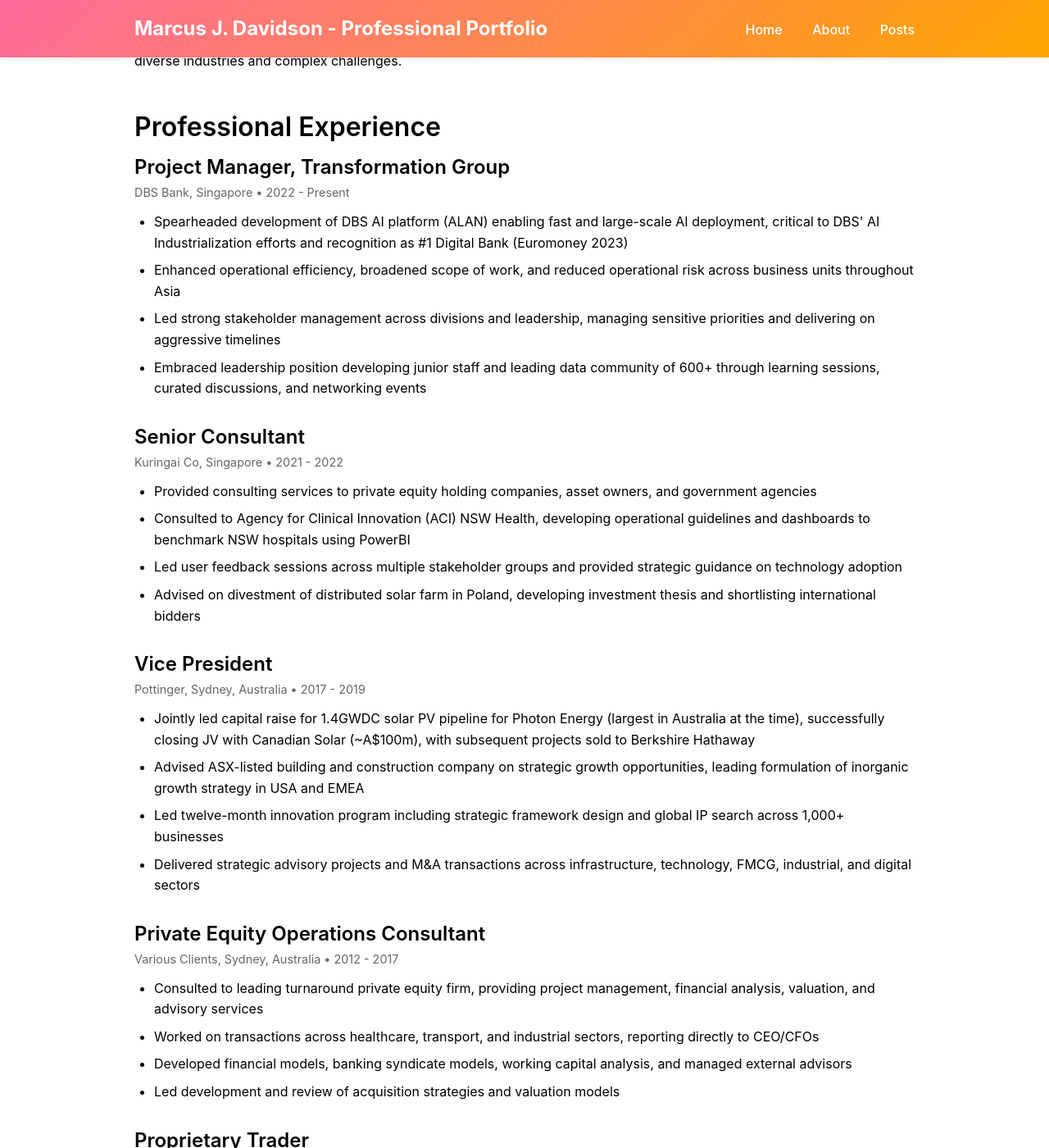
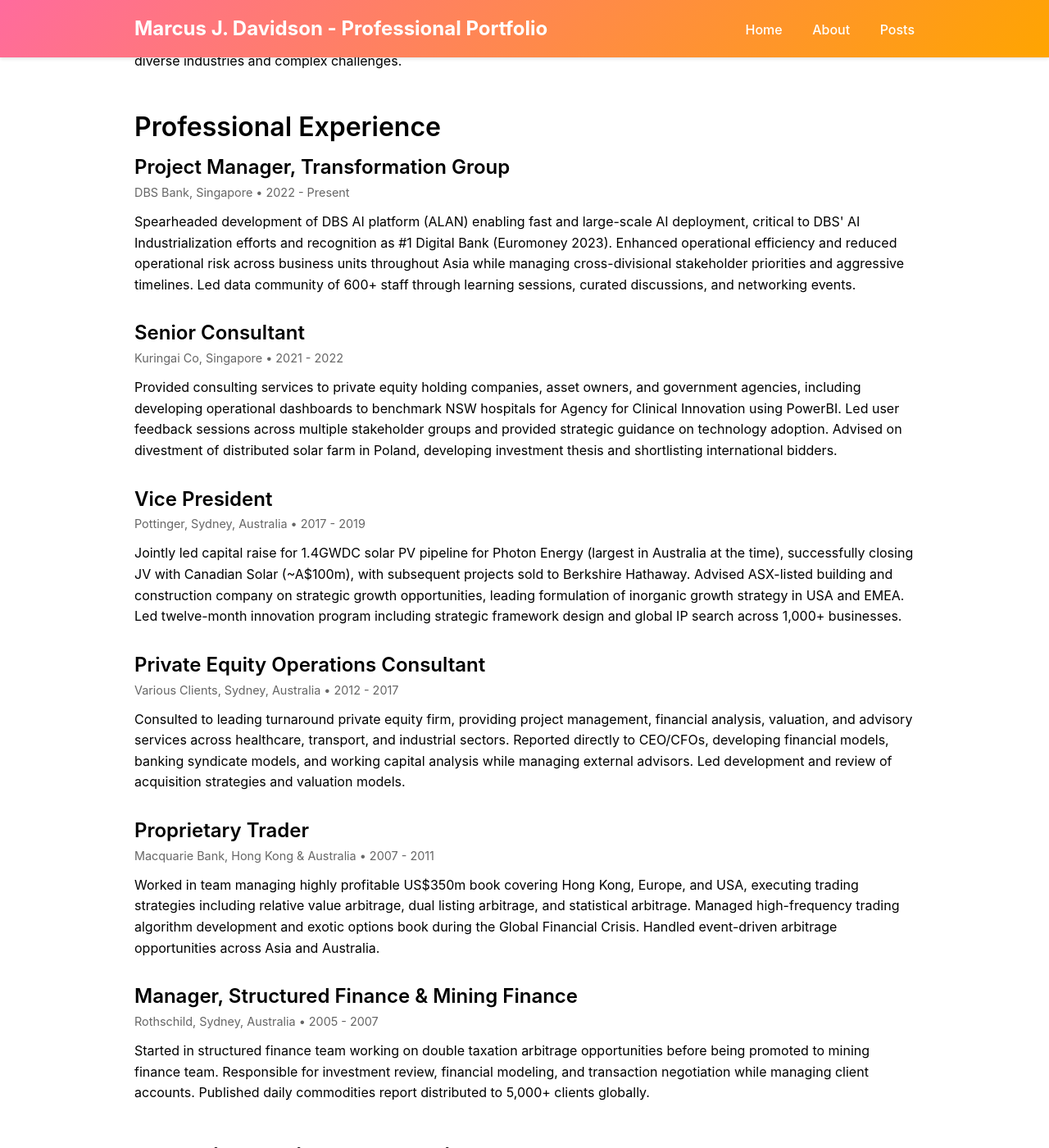
Before and after one commit to mdav43/mdav43.github.io, a Jekyll site: the page built from about.md, in a window 1280 px wide and 1400 px high, scrolled down 269 px. Shown: the whole window at 82% size. Built offline with Jekyll 4.4.1, drawn with Linux system fonts in a browser that asks for light colours; some of the changed text lies outside the part shown.

Commit message:
Condense experience descriptions and remove education section
Co-authored-by: mdav43 <3327386+mdav43@users.noreply.github.com>

```diff
--- a/about.md
+++ b/about.md
@@ -23,66 +23,37 @@ permalink: /about/
     <div class="experience-item">
       <h3>Project Manager, Transformation Group</h3>
       <p class="company-period">DBS Bank, Singapore • 2022 - Present</p>
-      <ul>
-        <li>Spearheaded development of DBS AI platform (ALAN) enabling fast and large-scale AI deployment, critical to DBS' AI Industrialization efforts and recognition as #1 Digital Bank (Euromoney 2023)</li>
-        <li>Enhanced operational efficiency, broadened scope of work, and reduced operational risk across business units throughout Asia</li>
-        <li>Led strong stakeholder management across divisions and leadership, managing sensitive priorities and delivering on aggressive timelines</li>
-        <li>Embraced leadership position developing junior staff and leading data community of 600+ through learning sessions, curated discussions, and networking events</li>
-      </ul>
+      <p>Spearheaded development of DBS AI platform (ALAN) enabling fast and large-scale AI deployment, critical to DBS' AI Industrialization efforts and recognition as #1 Digital Bank (Euromoney 2023). Enhanced operational efficiency and reduced operational risk across business units throughout Asia while managing cross-divisional stakeholder priorities and aggressive timelines. Led data community of 600+ staff through learning sessions, curated discussions, and networking events.</p>
     </div>
 
     <div class="experience-item">
       <h3>Senior Consultant</h3>
       <p class="company-period">Kuringai Co, Singapore • 2021 - 2022</p>
-      <ul>
-        <li>Provided consulting services to private equity holding companies, asset owners, and government agencies</li>
-        <li>Consulted to Agency for Clinical Innovation (ACI) NSW Health, developing operational guidelines and dashboards to benchmark NSW hospitals using PowerBI</li>
-        <li>Led user feedback sessions across multiple stakeholder groups and provided strategic guidance on technology adoption</li>
-        <li>Advised on divestment of distributed solar farm in Poland, developing investment thesis and shortlisting international bidders</li>
-      </ul>
+      <p>Provided consulting services to private equity holding companies, asset owners, and government agencies, including developing operational dashboards to benchmark NSW hospitals for Agency for Clinical Innovation using PowerBI. Led user feedback sessions across multiple stakeholder groups and provided strategic guidance on technology adoption. Advised on divestment of distributed solar farm in Poland, developing investment thesis and shortlisting international bidders.</p>
     </div>
 
     <div class="experience-item">
       <h3>Vice President</h3>
       <p class="company-period">Pottinger, Sydney, Australia • 2017 - 2019</p>
-      <ul>
-        <li>Jointly led capital raise for 1.4GWDC solar PV pipeline for Photon Energy (largest in Australia at the time), successfully closing JV with Canadian Solar (~A$100m), with subsequent projects sold to Berkshire Hathaway</li>
-        <li>Advised ASX-listed building and construction company on strategic growth opportunities, leading formulation of inorganic growth strategy in USA and EMEA</li>
-        <li>Led twelve-month innovation program including strategic framework design and global IP search across 1,000+ businesses</li>
-        <li>Delivered strategic advisory projects and M&A transactions across infrastructure, technology, FMCG, industrial, and digital sectors</li>
-      </ul>
+      <p>Jointly led capital raise for 1.4GWDC solar PV pipeline for Photon Energy (largest in Australia at the time), successfully closing JV with Canadian Solar (~A$100m), with subsequent projects sold to Berkshire Hathaway. Advised ASX-listed building and construction company on strategic growth opportunities, leading formulation of inorganic growth strategy in USA and EMEA. Led twelve-month innovation program including strategic framework design and global IP search across 1,000+ businesses.</p>
     </div>
 
     <div class="experience-item">
       <h3>Private Equity Operations Consultant</h3>
       <p class="company-period">Various Clients, Sydney, Australia • 2012 - 2017</p>
-      <ul>
-        <li>Consulted to leading turnaround private equity firm, providing project management, financial analysis, valuation, and advisory services</li>
-        <li>Worked on transactions across healthcare, transport, and industrial sectors, reporting directly to CEO/CFOs</li>
-        <li>Developed financial models, banking syndicate models, working capital analysis, and managed external advisors</li>
-        <li>Led development and review of acquisition strategies and valuation models</li>
-      </ul>
+      <p>Consulted to leading turnaround private equity firm, providing project management, financial analysis, valuation, and advisory services across healthcare, transport, and industrial sectors. Reported directly to CEO/CFOs, developing financial models, banking syndicate models, and working capital analysis while managing external advisors. Led development and review of acquisition strategies and valuation models.</p>
     </div>
 
     <div class="experience-item">
       <h3>Proprietary Trader</h3>
       <p class="company-period">Macquarie Bank, Hong Kong & Australia • 2007 - 2011</p>
-      <ul>
-        <li>Worked in team managing highly profitable US$350m book covering Hong Kong, Europe, and USA</li>
-        <li>Executed trading strategies including relative value arbitrage, dual listing arbitrage, and statistical arbitrage</li>
-        <li>Managed high-frequency trading algorithm development and exotic options book during the Global Financial Crisis</li>
-        <li>Handled event-driven arbitrage opportunities across Asia and Australia</li>
-      </ul>
+      <p>Worked in team managing highly profitable US$350m book covering Hong Kong, Europe, and USA, executing trading strategies including relative value arbitrage, dual listing arbitrage, and statistical arbitrage. Managed high-frequency trading algorithm development and exotic options book during the Global Financial Crisis. Handled event-driven arbitrage opportunities across Asia and Australia.</p>
     </div>
 
     <div class="experience-item">
       <h3>Manager, Structured Finance & Mining Finance</h3>
       <p class="company-period">Rothschild, Sydney, Australia • 2005 - 2007</p>
-      <ul>
-        <li>Started in structured finance team working on double taxation arbitrage opportunities</li>
-        <li>Promoted to mining finance team, responsible for investment review, financial modeling, and transaction negotiation</li>
-        <li>Managed client accounts and published daily commodities report distributed to 5,000+ clients globally</li>
-      </ul>
+      <p>Started in structured finance team working on double taxation arbitrage opportunities before being promoted to mining finance team. Responsible for investment review, financial modeling, and transaction negotiation while managing client accounts. Published daily commodities report distributed to 5,000+ clients globally.</p>
     </div>
   </section>
 
@@ -108,22 +79,6 @@ permalink: /about/
     </div>
   </section>
 
-  <section class="education-section">
-    <h2>Education & Awards</h2>
-
-    <div class="education-item">
-      <h3>Bachelor of Science, Information Systems</h3>
-      <p class="school-period">The University of New South Wales (UNSW), Sydney • Graduated 2005</p>
-      <p>BIT Scholarship recipient (2000), Developed Australia's first conditional order stock market engine using Oracle (2001)</p>
-    </div>
-
-    <div class="education-item">
-      <h3>High School</h3>
-      <p class="school-period">Barker College, Sydney • UAI 98.15 (top 2% of graduating year)</p>
-      <p>Sportsperson of the Year (1998), Butter House Champion (1997)</p>
-    </div>
-  </section>
-
   <section class="contact-section">
     <h2>Get in Touch</h2>
     <p>
```
